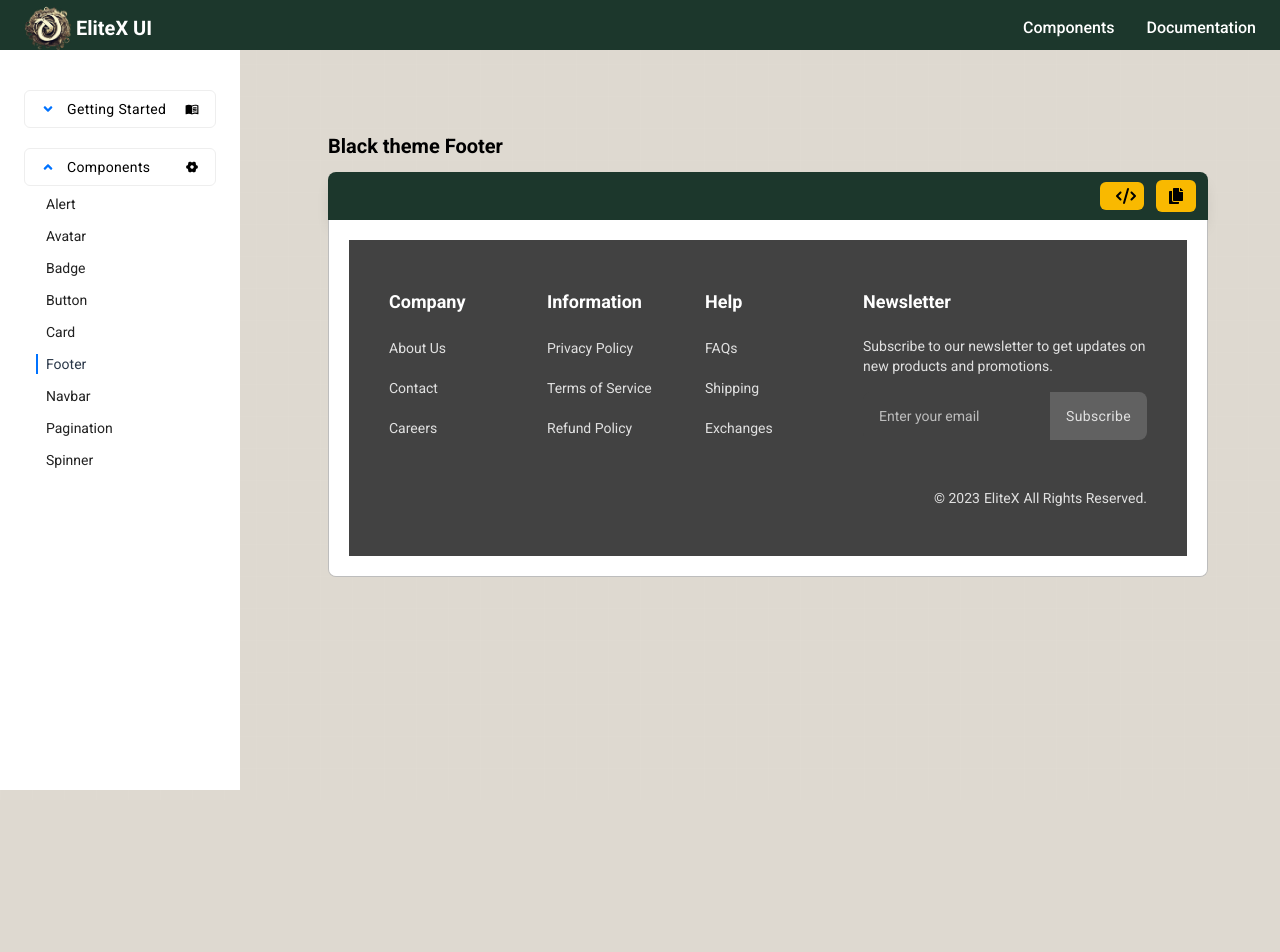
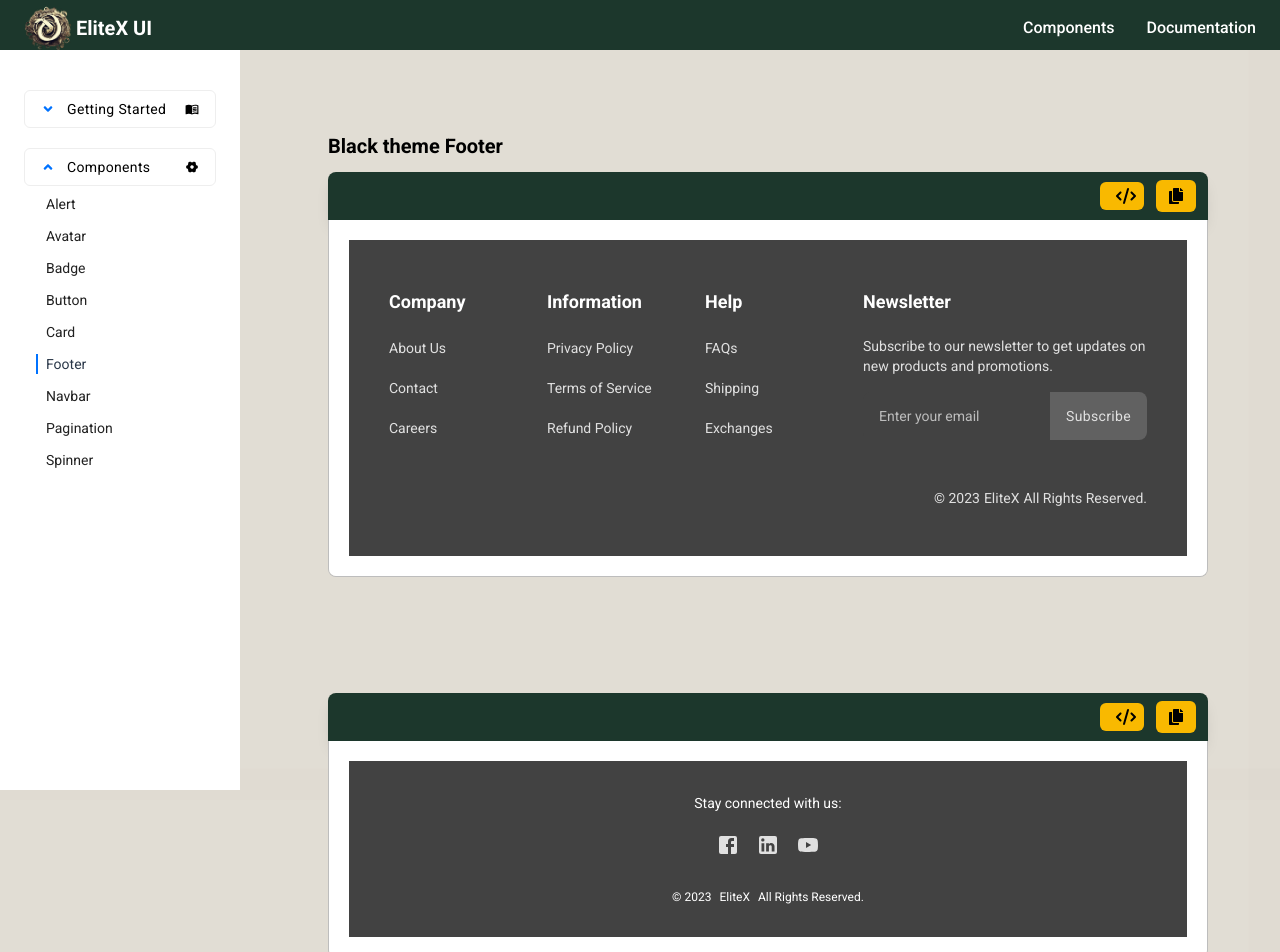
Before and after one commit to nayon117/Canvas-UI, a React (Vite) app: page /components/footer in a window 1280 px wide. Shown: the top 952 px of the page. Before the commit the page ends 800 px from the top, so only its background shows below. Built offline with nearby package versions, Linux system fonts and the light colour scheme.

Commit message:
add footer2

```diff
--- /dev/null
+++ b/src/components/App/Footers/Footer2.jsx
@@ -0,0 +1,80 @@
+import CodeBox from "../../../Shared/CodeBox/CodeBox";
+
+const Footer2 = () => {
+  return (
+    <CodeBox>
+      <footer className="bg-gray-800 text-white py-8 px-2 ">
+        <div className="flex flex-col items-center">
+          <p className="text-sm mb-4">Stay connected with us:</p>
+          <ul className="flex space-x-4">
+            <li>
+              <a
+                href="javascript:void(0)"
+                className="text-xl hover:text-gray-400"
+              >
+                <svg
+                  xmlns="http://www.w3.org/2000/svg"
+                  fill="none"
+                  className="fill-gray-300 inline hover:fill-white w-6 h-6"
+                  viewBox="0 0 24 24"
+                >
+                  <path
+                    fillRule="evenodd"
+                    d="M19 3H5a2 2 0 0 0-2 2v14a2 2 0 0 0 2 2h7v-7h-2v-3h2V8.5A3.5 3.5 0 0 1 15.5 5H18v3h-2a1 1 0 0 0-1 1v2h3v3h-3v7h4a2 2 0 0 0 2-2V5a2 2 0 0 0-2-2z"
+                    clipRule="evenodd"
+                  ></path>
+                </svg>
+              </a>
+            </li>
+            <li>
+              <a
+                href="javascript:void(0)"
+                className="text-xl hover:text-gray-400"
+              >
+                <svg
+                  xmlns="http://www.w3.org/2000/svg"
+                  fill="none"
+                  className="fill-gray-300 inline hover:fill-white w-6 h-6"
+                  viewBox="0 0 24 24"
+                >
+                  <path
+                    fillRule="evenodd"
+                    d="M21 5a2 2 0 0 0-2-2H5a2 2 0 0 0-2 2v14a2 2 0 0 0 2 2h14a2 2 0 0 0 2-2V5zm-2.5 8.2v5.3h-2.79v-4.93a1.4 1.4 0 0 0-1.4-1.4c-.77 0-1.39.63-1.39 1.4v4.93h-2.79v-8.37h2.79v1.11c.48-.78 1.47-1.3 2.32-1.3 1.8 0 3.26 1.46 3.26 3.26zM6.88 8.56a1.686 1.686 0 0 0 0-3.37 1.69 1.69 0 0 0-1.69 1.69c0 .93.76 1.68 1.69 1.68zm1.39 1.57v8.37H5.5v-8.37h2.77z"
+                    clipRule="evenodd"
+                  ></path>
+                </svg>
+              </a>
+            </li>
+            <li>
+              <a
+                href="javascript:void(0)"
+                className="text-xl hover:text-gray-400"
+              >
+                <svg
+                  xmlns="http://www.w3.org/2000/svg"
+                  fill="none"
+                  className="fill-gray-300 inline hover:fill-white w-6 h-6"
+                  viewBox="0 0 24 24"
+                >
+                  <path d="m10 15 5.19-3L10 9v6zm11.56-7.83c.13.47.22 1.1.28 1.9.07.8.1 1.49.1 2.09L22 12c0 2.19-.16 3.8-.44 4.83-.25.9-.83 1.48-1.73 1.73-.47.13-1.33.22-2.65.28-1.3.07-2.49.1-3.59.1L12 19c-4.19 0-6.8-.16-7.83-.44-.9-.25-1.48-.83-1.73-1.73-.13-.47-.22-1.1-.28-1.9-.07-.8-.1-1.49-.1-2.09L2 12c0-2.19.16-3.8.44-4.83.25-.9.83-1.48 1.73-1.73.47-.13 1.33-.22 2.65-.28 1.3-.07 2.49-.1 3.59-.1L12 5c4.19 0 6.8.16 7.83.44.9.25 1.48.83 1.73 1.73z"></path>
+                </svg>
+              </a>
+            </li>
+          </ul>
+          <p className="text-xs mt-8">
+            &copy; 2023
+            <a
+              href="https://elitex.com/"
+              target="_blank"
+              className="hover:underline mx-2"
+            >
+              EliteX
+            </a>
+            All Rights Reserved.
+          </p>
+        </div>
+      </footer>
+    </CodeBox>
+  );
+};
+export default Footer2;
--- a/src/rootComponents/Footer/Footer.jsx
+++ b/src/rootComponents/Footer/Footer.jsx
@@ -1,9 +1,11 @@
 import Footer1 from "../../components/App/Footers/Footer1";
+import Footer2 from "../../components/App/Footers/Footer2";
 
 const Footer = () => {
     return(
         <div>
               <Footer1/>
+              <Footer2/>
         </div>
     )
 }
```
